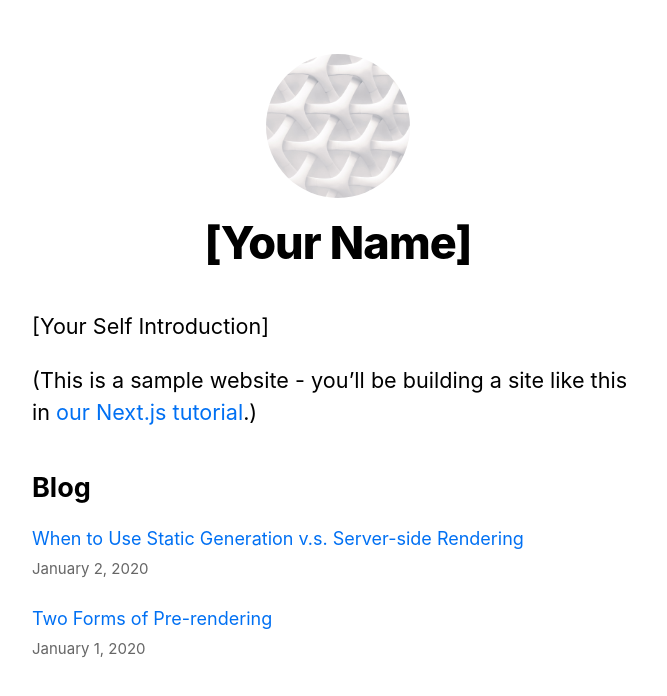
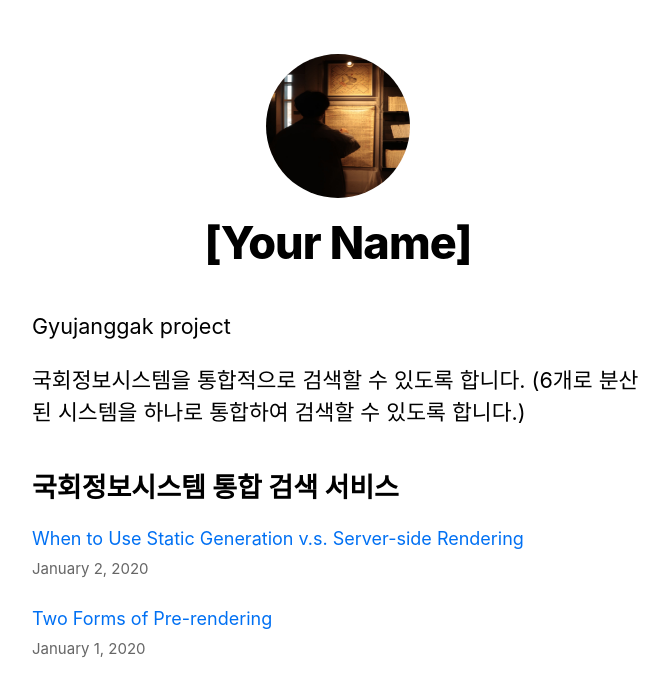
Before and after one commit to YongwoonJang/gyujanggak, a Next.js app in the folder app/nextjs-blog/: page / in a window 1280 px wide. Shown: the top 696 px of the page, without its empty margins (302-969 px from the left). Built offline with nearby package versions, Linux system fonts and the light colour scheme.

Commit message:
Modify : Polish inner data

```diff
--- a/app/nextjs-blog/pages/index.js
+++ b/app/nextjs-blog/pages/index.js
@@ -23,14 +23,13 @@ export default function Home({ allPostsData }) {
         <title>{siteTitle}</title>
       </Head>
       <section className={utilStyles.headingMd}>
-        <p>[Your Self Introduction]</p>
+        <p>Gyujanggak project</p>
         <p>
-          (This is a sample website - you’ll be building a site like this in{' '}
-          <a href="https://nextjs.org/learn">our Next.js tutorial</a>.)
+          국회정보시스템을 통합적으로 검색할 수 있도록 합니다. (6개로 분산된 시스템을 하나로 통합하여 검색할 수 있도록 합니다.)
         </p>
       </section>
       <section className={`${utilStyles.headingmd} ${utilStyles.padding1px}`}>
-        <h2 className={utilStyles.headingLg}>Blog</h2>
+        <h2 className={utilStyles.headingLg}>국회정보시스템 통합 검색 서비스</h2>
         <ul className={utilStyles.list}>
           {allPostsData.map(({id, date, title}) => (
             <li className={utilStyles.listItem} key={id}>
```
Also changed, not shown: app/nextjs-blog/public/images/profile.jpg, 1 other file (tests, documents, lock files or other folders).
